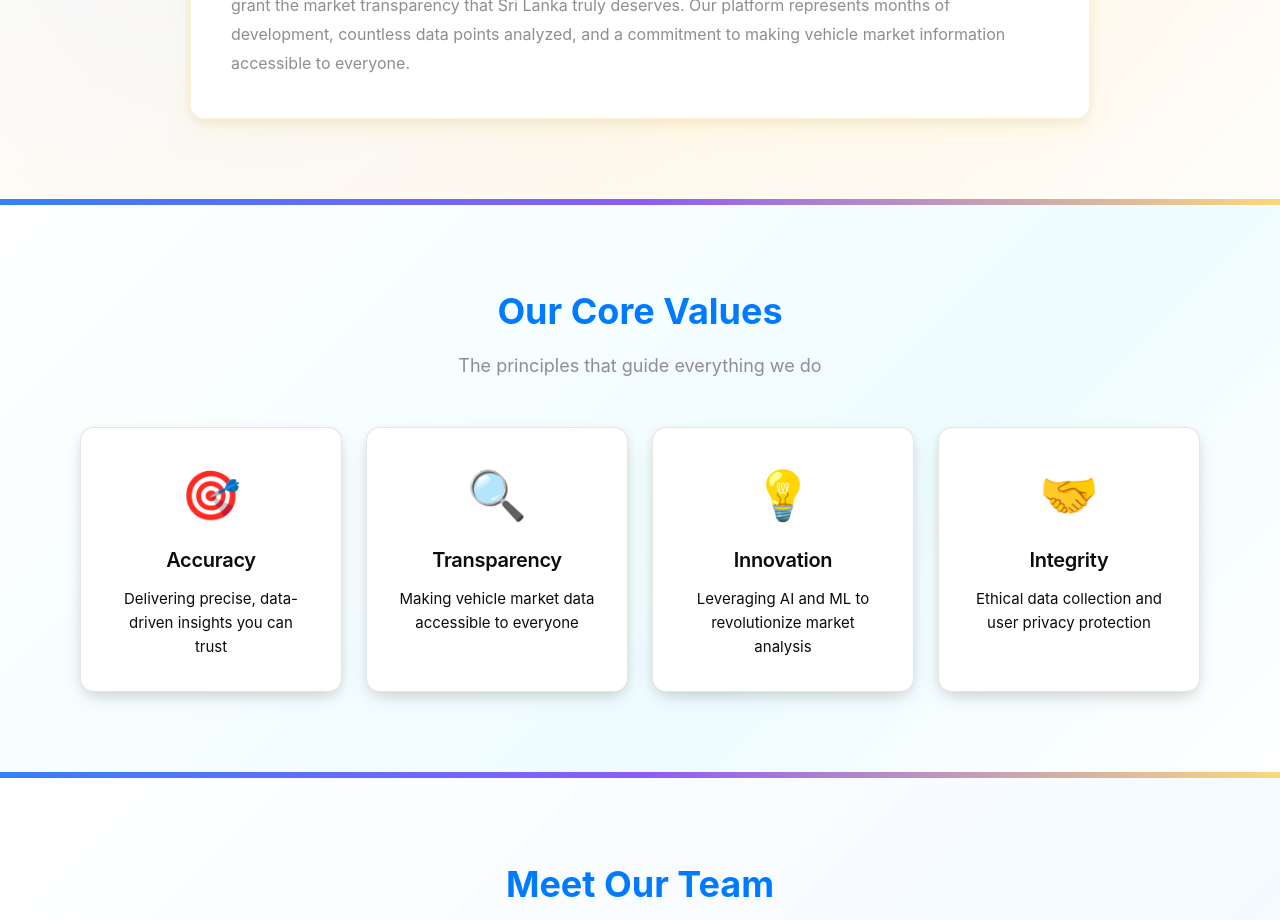
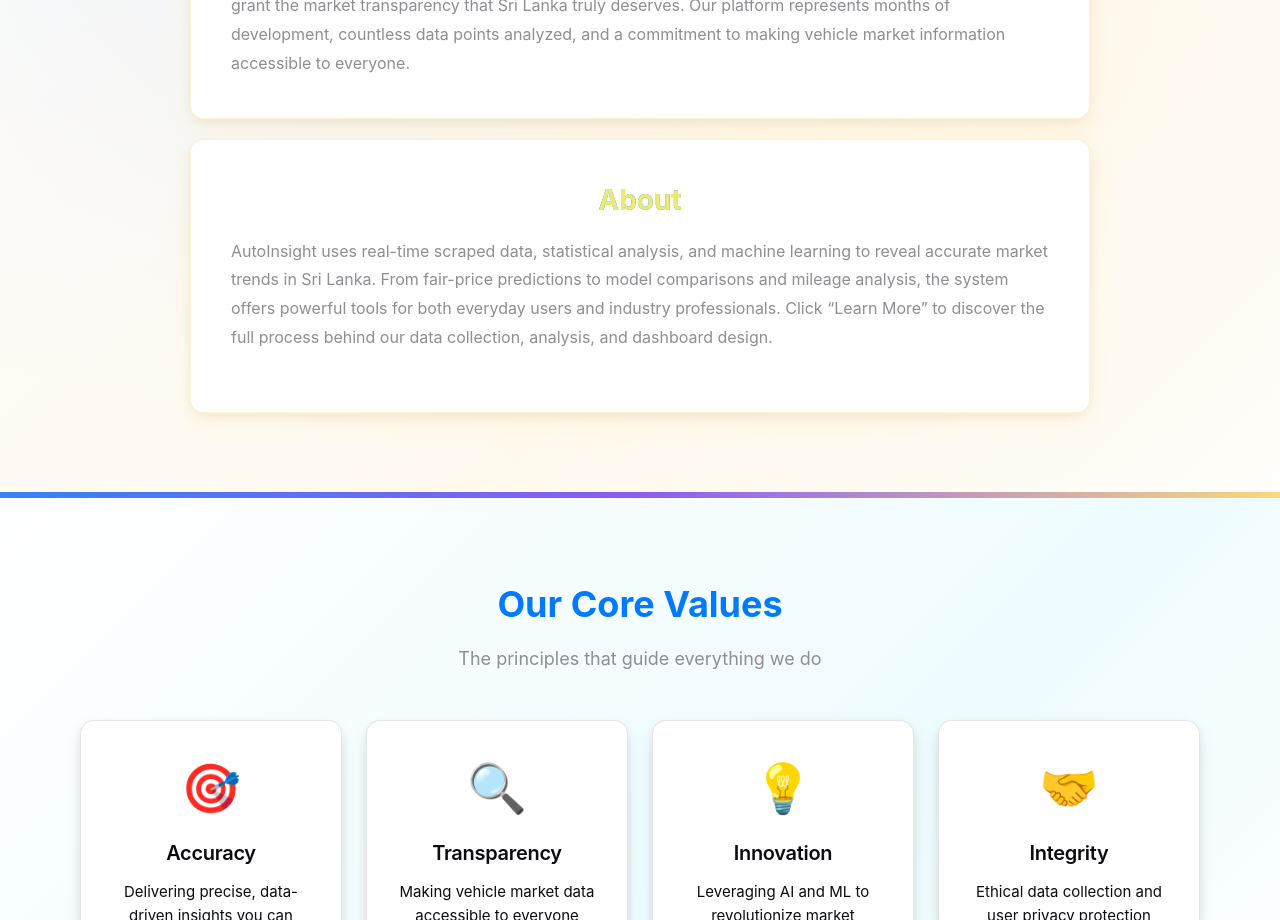
Before and after one commit to akila20040720/autoinsightcs70, a React (Vite) app in the folder cs70/: page /about in a window 1280 px wide. Shown: the part 1880-2800 px from the top of the page. Built offline with nearby package versions, Linux system fonts and the light colour scheme.

Commit message:
feat: add the learn more part

```diff
--- a/cs70/src/pages/About.tsx
+++ b/cs70/src/pages/About.tsx
@@ -140,7 +140,7 @@ export default function About() {
             transition={{ duration: 0.6 }}
           >
             <a
-              href="#more-about"
+              href="#"
               style={{
                 background: "linear-gradient(135deg, #3681f7 0%, #8b5cf6 100%)",
                 color: "#ffffff",
@@ -271,6 +271,30 @@ export default function About() {
             </p>
           </motion.div>
         </div>
+        <div style={{ maxWidth: 900, margin: '0 auto', position: 'relative', zIndex: 1 }}>
+          <motion.div
+            className="project"
+            style={{
+              padding: 40,
+              color: '#0b0c10',
+              textAlign: 'left',
+              marginTop: 20,
+              backgroundColor:'white',
+              boxShadow:'#eaea75ff',
+
+            }}
+            initial={{ opacity: 0, y: 50, scale: 0.9 }}
+            whileInView={{ opacity: 1, y: 0, scale: 1 }}
+            viewport={{ once: true }}
+            transition={{ duration: 0.6, delay: 0.2, type: "spring", stiffness: 100 }}
+            whileHover={{ y: -8 }}
+          >
+            <h2 style={{ fontSize: 28, marginBottom: 16, fontWeight: 700, color: '#eaea75ff' ,textAlign: 'center'}}>About</h2>
+            <p style={{ fontSize: 16, lineHeight: 1.8, color: 'var(--sys-gray)', marginBottom: 20 }}>
+              AutoInsight uses real-time scraped data, statistical analysis, and machine learning to reveal accurate market trends in Sri Lanka. From fair-price predictions to model comparisons and mileage analysis, the system offers powerful tools for both everyday users and industry professionals. Click “Learn More” to discover the full process behind our data collection, analysis, and dashboard design.
+            </p>
+            </motion.div>
+          </div>
       </motion.section>
 
       {/* Core Values */}
@@ -403,7 +427,7 @@ export default function About() {
         </div>
       </motion.section>
 
-      {/* Journey Timeline */}
+
       <motion.section
         className="full-section section-recent-work"
         initial={{ opacity: 0 }}
@@ -464,9 +488,10 @@ export default function About() {
             </motion.div>
           ))}
         </div>
+
+
       </motion.section>
 
-      {/* Acknowledgments */}
       <motion.section
         className="full-section section-how-it-works"
         initial={{ opacity: 0 }}
```
Also changed, not shown: 1 other file (tests, documents, lock files or other folders).
